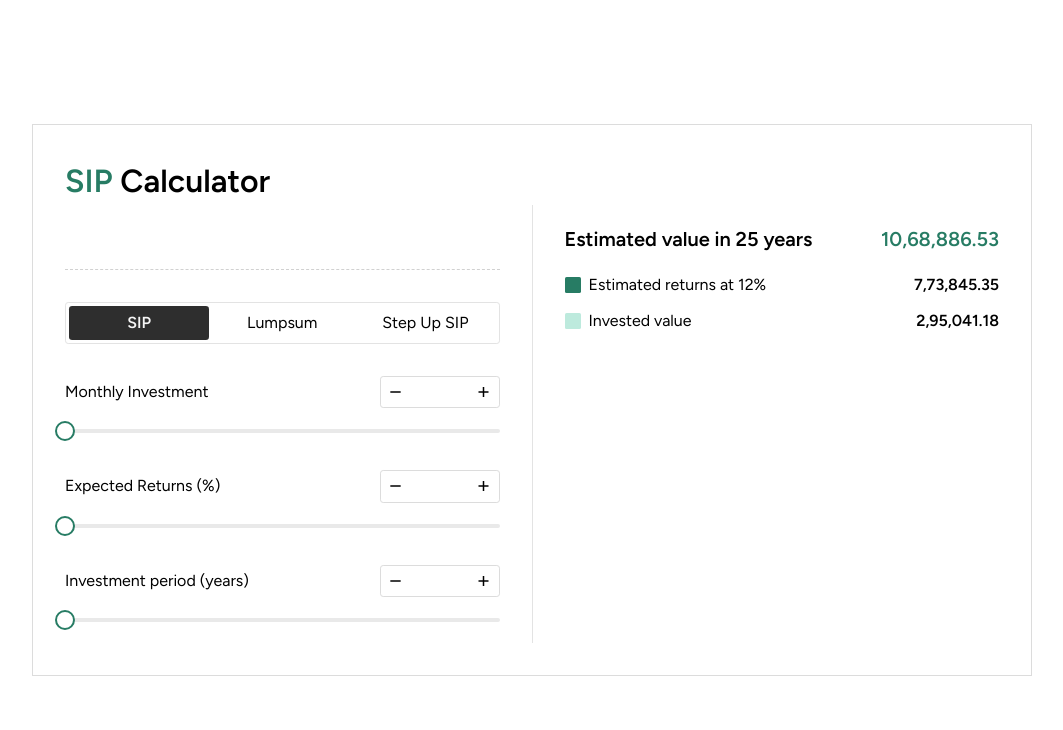
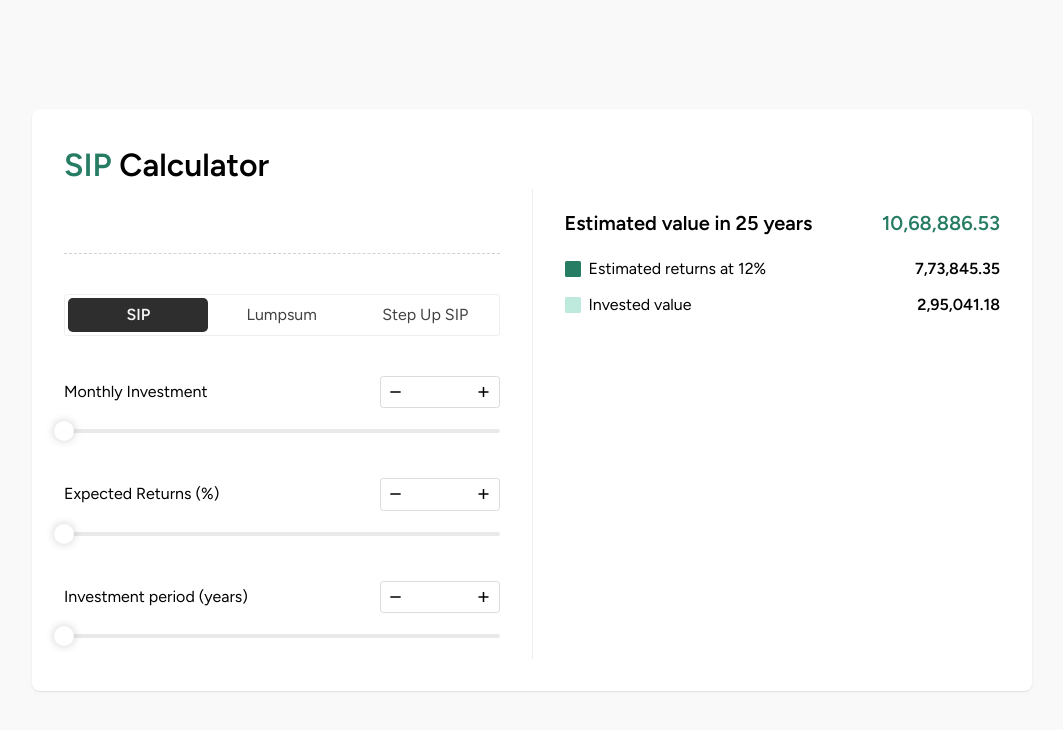
Before and after one commit to rainwalkr/sip-calculator, a React (Vite) app: page / in a window 1280 px wide. Shown: the top 730 px of the page, without its empty margins (108-1171 px from the left). Built offline with nearby package versions, Linux system fonts and the light colour scheme.

Commit message:
style: app background color update, slider handle update & other minor updates

```diff
--- a/src/App.css
+++ b/src/App.css
@@ -12,8 +12,10 @@
 .calculator-wrapper {
   max-width: 1000px;
   width: 100%;
-  border: 1px solid gainsboro;
   padding: 2rem;
+  border-radius: .5rem;
+  background: var(--calc-wrapper-bg-color);
+  box-shadow: rgba(0, 0, 0, 0.1) 0px 1px 2px 0px;
 }
 
 .calculator {
@@ -65,7 +67,7 @@
 }
 
 .slider-with-input-control {
-  margin-top: 2rem;
+  margin-top: 2.5rem;
 }
 
 .returns-text-view {
@@ -128,21 +130,21 @@
     width: 20px;
     height: 20px;
     margin-top: -8px;
-    border-color: var(--color-primary);
+    border: none;
     opacity: 1;
+    box-shadow: 0 0 10px 0 rgba(0, 0, 0, .2);
 
-    &:hover {
-      border-color: var(--color-primary);
+    &:focus{
+      box-shadow: 0 0 10px 0 rgba(0, 0, 0, .3);
     }
   }
 
   .rc-slider-handle-dragging {
-    border-color: var(--color-primary) !important;
     box-shadow: 0 0 10px 0 rgba(0, 0, 0, .3) !important;
   }
 
+
   .rc-slider-handle:focus-visible {
-    border-color: var(--color-primary);
     box-shadow: 0 0 10px 0 rgba(0, 0, 0, .3);
   }
 
@@ -152,10 +154,6 @@
       height: 25px;
       margin-top: -11px;
     }
-
-    /* .rc-slider-handle-dragging {
-      box-shadow: 0 0 10px 0 rgba(0,0,0,.4) !important;
-    } */
   }
 }
 
@@ -214,8 +212,9 @@
     flex: 1;
     padding: .3rem;
     border: none;
-    border-radius: .2rem;
+    border-radius: .3rem;
     background: transparent;
+    color: var(--color-grey-medium-dark);
     cursor: pointer;
 
     &.active {
@@ -232,7 +231,7 @@
 
 .actions {
   padding: 2rem;
-  margin-bottom: 2rem;
+  margin-bottom: 2.5rem;
   border-bottom: 1px dashed #D1D1D1;
 }
 
--- a/src/ReturnsGraphView.css
+++ b/src/ReturnsGraphView.css
@@ -1,5 +1,5 @@
 .returns-graph-view {
-  height: 310px;
+  height: 340px;
 }
 
 .custom-tooltip {
--- a/src/index.css
+++ b/src/index.css
@@ -11,10 +11,15 @@
   -moz-osx-font-smoothing: grayscale;
   height: 100%;
 
+  --body-bg-color: #f9f9f9;
   --body-text-color: black;
   --color-primary: #277C64;
   --color-primary-light: #BDEADD;
-  --color-grey-light: #e3e3e3;
+  --color-grey-light: #eee;
+  --color-grey-medium-dark:#424242;
+
+  /* component color */
+  --calc-wrapper-bg-color:white;
 
   --fnt-sz-sm: .8rem;
   --fnt-sz-base: 1rem;
@@ -45,6 +50,7 @@
 body {
   line-height: 1.5;
   height: 100%;
+  background: var(--body-bg-color);
   color: var(--body-text-color);
   font-size: var(--fnt-sz-base);
 }
```
